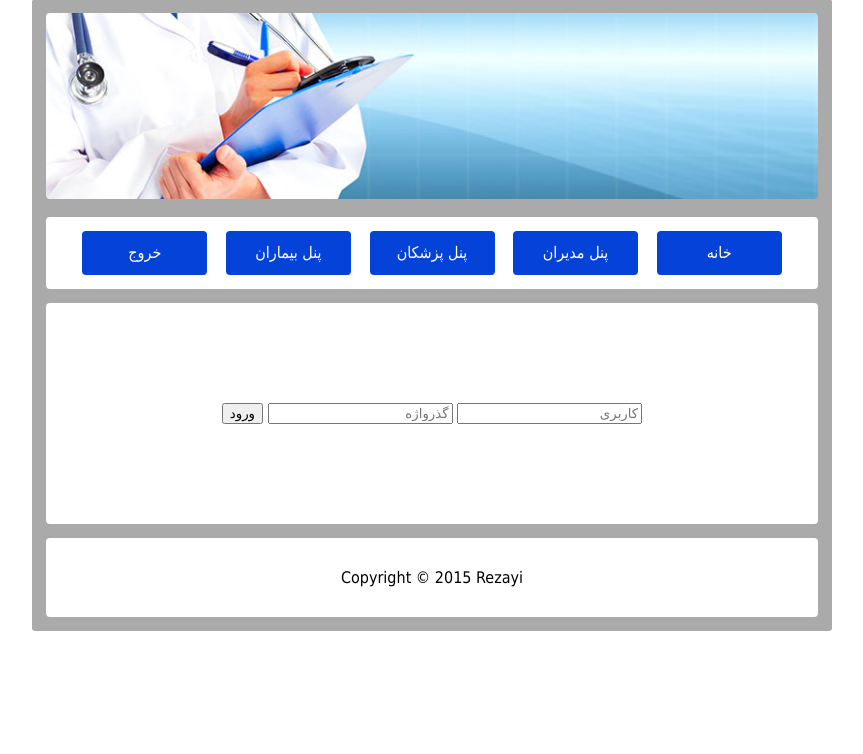
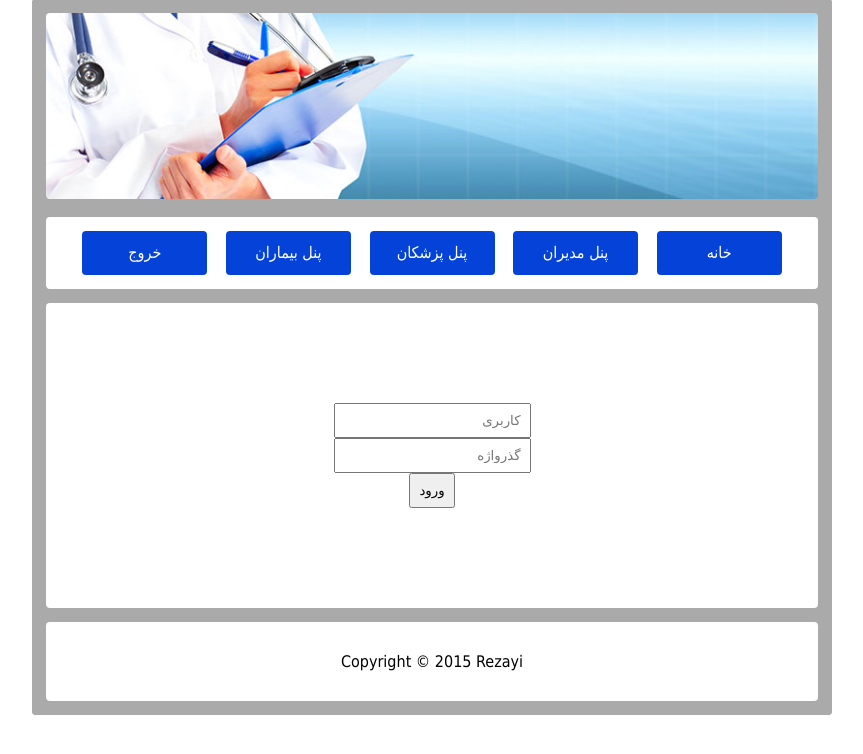
Before and after one commit to Mimalef/appointment-system, a PHP site: page /admin_login.php in a window 1280 px wide. Shown: the part 15-769 px from the top of the page, without its empty margins (208-1071 px from the left). Run offline with PHP 8.4, Linux system fonts and the light colour scheme.

Commit message:
new style for inputs

```diff
--- a/src/_header.php
+++ b/src/_header.php
@@ -18,6 +18,17 @@
             background-color: #AAA;
             border-radius: 4px;
         }
+        img
+        {
+            width: 772px;
+            border-radius: 4px;
+        }
+        input {
+            display: block;
+            margin-left: auto;
+            margin-right: auto;
+            padding: 8px;
+        }
         .button
         {
             display: inline-block;
@@ -35,11 +46,6 @@
         .button:hover
         {
             background-color: #666;
-        }
-        img
-        {
-            width: 772px;
-            border-radius: 4px;
         }
         #orgin
         {
```
